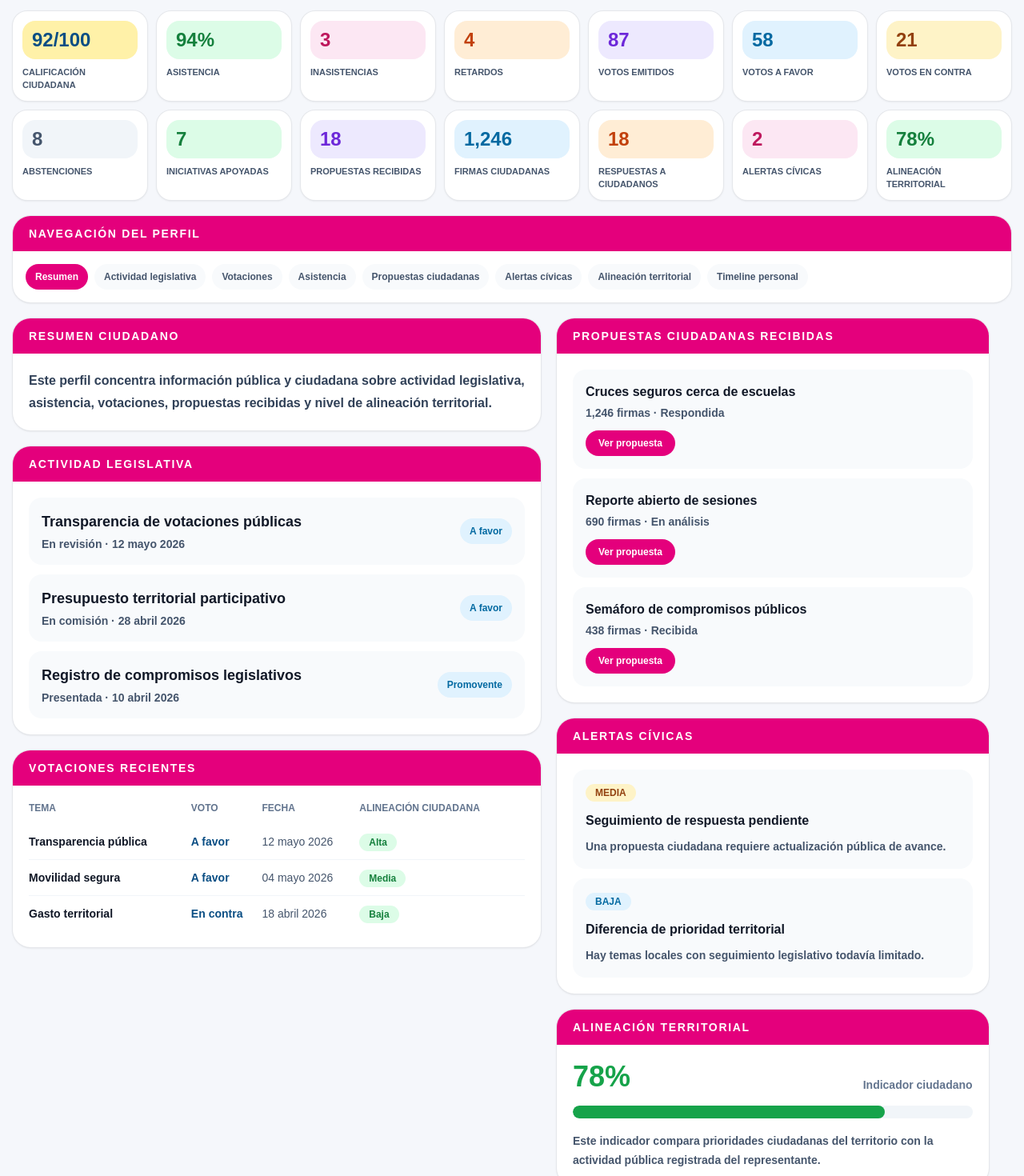
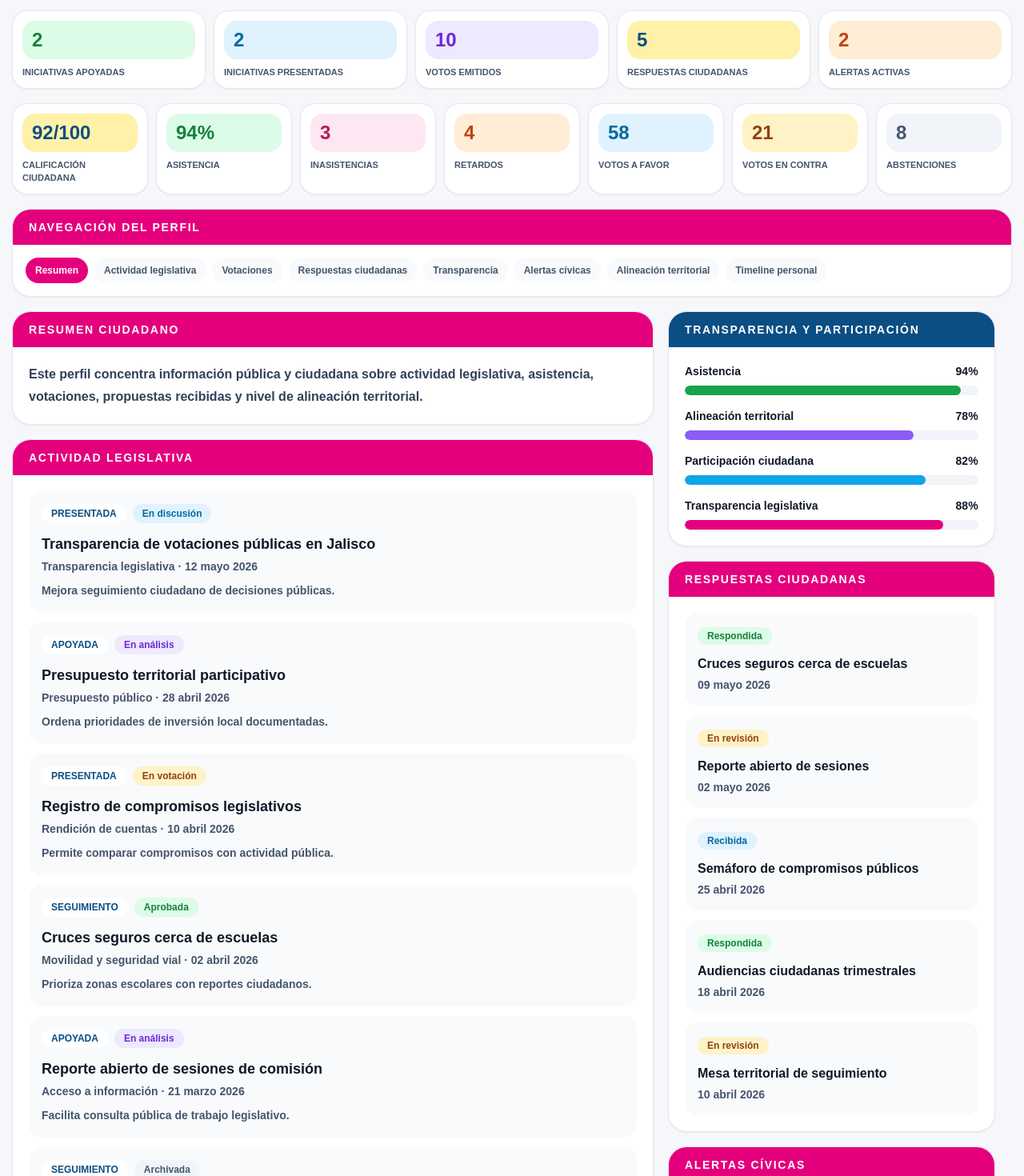
Before and after one commit to TecnocraciaParticipativaMexico/Plataforma, a Next.js app in the folder web/: page /congreso-civico/representacion/representantes/maria-teresa-lopez-garcia in a window 1280 px wide. Shown: the part 360-1830 px from the top of the page at 80% size. Built offline with nearby package versions, Linux system fonts and the light colour scheme.

Commit message:
Expand representative legislative activity profile

```diff
--- a/web/app/congreso-civico/representacion/representantes/[id]/page.tsx
+++ b/web/app/congreso-civico/representacion/representantes/[id]/page.tsx
@@ -10,6 +10,39 @@ type TipoRepresentacion =
   | "Legislador en funciones";
 
 type SeveridadAlerta = "baja" | "media" | "alta";
+type EstadoIniciativa = "En discusión" | "En análisis" | "En votación" | "Aprobada" | "Archivada";
+type TipoIniciativa = "apoyada" | "presentada" | "seguimiento";
+type VotoEmitido = "A favor" | "En contra" | "Abstención";
+type EstadoRespuesta = "Recibida" | "En revisión" | "Respondida";
+
+type IniciativaLegislativa = {
+  titulo: string;
+  categoria: string;
+  estado: EstadoIniciativa;
+  fecha: string;
+  impactoTerritorial: string;
+  tipo: TipoIniciativa;
+};
+
+type VotacionReciente = {
+  tema: string;
+  fecha: string;
+  votoEmitido: VotoEmitido;
+  participacionCiudadanaRelacionada: string;
+};
+
+type RespuestaCiudadana = {
+  propuestaRecibida: string;
+  fecha: string;
+  estadoRespuesta: EstadoRespuesta;
+};
+
+type IndicadoresParticipacion = {
+  asistencia: number;
+  alineacionTerritorial: number;
+  participacionCiudadana: number;
+  transparenciaLegislativa: number;
+};
 
 type RepresentanteMock = {
   id: string;
@@ -35,9 +68,10 @@ type RepresentanteMock = {
   alertasCivicas: number;
   alineacionTerritorial: number;
   actividadEnPlataforma: string;
-  iniciativas: Array<{ titulo: string; estado: string; postura: string; fecha: string }>;
-  votaciones: Array<{ tema: string; voto: string; fecha: string; alineacionCiudadana: string }>;
-  propuestas: Array<{ titulo: string; firmas: number; estadoRespuesta: string }>;
+  iniciativas: IniciativaLegislativa[];
+  votaciones: VotacionReciente[];
+  respuestasCiudadanas: RespuestaCiudadana[];
+  indicadoresParticipacion: IndicadoresParticipacion;
   alertas: Array<{ titulo: string; severidad: SeveridadAlerta; descripcion: string }>;
   timeline: Array<{ evento: string; fecha: string; descripcion: string }>;
 };
@@ -57,17 +91,110 @@ const alertaConfig: Record<SeveridadAlerta, string> = {
   alta: "bg-[#FFEDD5] text-[#C2410C]",
 };
 
+const estadoIniciativaConfig: Record<EstadoIniciativa, string> = {
+  "En discusión": "bg-[#E0F2FE] text-[#0369A1]",
+  "En análisis": "bg-[#EDE9FE] text-[#6D28D9]",
+  "En votación": "bg-[#FEF3C7] text-[#92400E]",
+  Aprobada: "bg-[#DCFCE7] text-[#15803D]",
+  Archivada: "bg-slate-100 text-slate-600",
+};
+
+const respuestaConfig: Record<EstadoRespuesta, string> = {
+  Recibida: "bg-[#E0F2FE] text-[#0369A1]",
+  "En revisión": "bg-[#FEF3C7] text-[#92400E]",
+  Respondida: "bg-[#DCFCE7] text-[#15803D]",
+};
+
 const tabsVisuales = [
   "Resumen",
   "Actividad legislativa",
   "Votaciones",
-  "Asistencia",
-  "Propuestas ciudadanas",
+  "Respuestas ciudadanas",
+  "Transparencia",
   "Alertas cívicas",
   "Alineación territorial",
   "Timeline personal",
 ] as const;
 
+function crearIniciativas(territorio: string): IniciativaLegislativa[] {
+  return [
+    {
+      titulo: `Transparencia de votaciones públicas en ${territorio}`,
+      categoria: "Transparencia legislativa",
+      estado: "En discusión",
+      fecha: "12 mayo 2026",
+      impactoTerritorial: "Mejora seguimiento ciudadano de decisiones públicas.",
+      tipo: "presentada",
+    },
+    {
+      titulo: "Presupuesto territorial participativo",
+      categoria: "Presupuesto público",
+      estado: "En análisis",
+      fecha: "28 abril 2026",
+      impactoTerritorial: "Ordena prioridades de inversión local documentadas.",
+      tipo: "apoyada",
+    },
+    {
+      titulo: "Registro de compromisos legislativos",
+      categoria: "Rendición de cuentas",
+      estado: "En votación",
+      fecha: "10 abril 2026",
+      impactoTerritorial: "Permite comparar compromisos con actividad pública.",
+      tipo: "presentada",
+    },
+    {
+      titulo: "Cruces seguros cerca de escuelas",
+      categoria: "Movilidad y seguridad vial",
+      estado: "Aprobada",
+      fecha: "02 abril 2026",
+      impactoTerritorial: "Prioriza zonas escolares con reportes ciudadanos.",
+      tipo: "seguimiento",
+    },
+    {
+      titulo: "Reporte abierto de sesiones de comisión",
+      categoria: "Acceso a información",
+      estado: "En análisis",
+      fecha: "21 marzo 2026",
+      impactoTerritorial: "Facilita consulta pública de trabajo legislativo.",
+      tipo: "apoyada",
+    },
+    {
+      titulo: "Mesa ciudadana de seguimiento trimestral",
+      categoria: "Participación ciudadana",
+      estado: "Archivada",
+      fecha: "08 marzo 2026",
+      impactoTerritorial: "Deja antecedentes para rediseño de participación local.",
+      tipo: "seguimiento",
+    },
+  ];
+}
+
+function crearVotaciones(): VotacionReciente[] {
+  return [
+    { tema: "Transparencia pública", votoEmitido: "A favor", fecha: "12 mayo 2026", participacionCiudadanaRelacionada: "Alta" },
+    { tema: "Movilidad segura", votoEmitido: "A favor", fecha: "04 mayo 2026", participacionCiudadanaRelacionada: "Media" },
+    { tema: "Gasto territorial", votoEmitido: "En contra", fecha: "18 abril 2026", participacionCiudadanaRelacionada: "Alta" },
+    { tema: "Audiencias ciudadanas", votoEmitido: "A favor", fecha: "11 abril 2026", participacionCiudadanaRelacionada: "Alta" },
+    { tema: "Datos abiertos legislativos", votoEmitido: "A favor", fecha: "05 abril 2026", participacionCiudadanaRelacionada: "Media" },
+    { tema: "Reglas de seguimiento de comisiones", votoEmitido: "Abstención", fecha: "29 marzo 2026", participacionCiudadanaRelacionada: "Baja" },
+    { tema: "Evaluación de programas locales", votoEmitido: "A favor", fecha: "20 marzo 2026", participacionCiudadanaRelacionada: "Media" },
+    { tema: "Agenda de seguridad vial", votoEmitido: "A favor", fecha: "14 marzo 2026", participacionCiudadanaRelacionada: "Alta" },
+    { tema: "Informe trimestral de compromisos", votoEmitido: "En contra", fecha: "07 marzo 2026", participacionCiudadanaRelacionada: "Media" },
+    { tema: "Canal digital de propuestas", votoEmitido: "A favor", fecha: "28 febrero 2026", participacionCiudadanaRelacionada: "Alta" },
+  ];
+}
+
+function crearRespuestas(): RespuestaCiudadana[] {
+  return [
+    { propuestaRecibida: "Cruces seguros cerca de escuelas", fecha: "09 mayo 2026", estadoRespuesta: "Respondida" },
+    { propuestaRecibida: "Reporte abierto de sesiones", fecha: "02 mayo 2026", estadoRespuesta: "En revisión" },
+    { propuestaRecibida: "Semáforo de compromisos públicos", fecha: "25 abril 2026", estadoRespuesta: "Recibida" },
+    { propuestaRecibida: "Audiencias ciudadanas trimestrales", fecha: "18 abril 2026", estadoRespuesta: "Respondida" },
+    { propuestaRecibida: "Mesa territorial de seguimiento", fecha: "10 abril 2026", estadoRespuesta: "En revisión" },
+  ];
+}
+
+// TODO: sustituir estos datos mock por fuentes oficiales y registros ciudadanos normalizados en una integración posterior.
 const REPRESENTANTES_MOCK: RepresentanteMock[] = [
   {
     id: "maria-teresa-lopez-garcia",
@@ -93,21 +220,10 @@ const REPRESENTANTES_MOCK: RepresentanteMock[] = [
     alertasCivicas: 2,
     alineacionTerritorial: 78,
     actividadEnPlataforma: "Activa en la plataforma",
-    iniciativas: [
-      { titulo: "Transparencia de votaciones públicas", estado: "En revisión", postura: "A favor", fecha: "12 mayo 2026" },
-      { titulo: "Presupuesto territorial participativo", estado: "En comisión", postura: "A favor", fecha: "28 abril 2026" },
-      { titulo: "Registro de compromisos legislativos", estado: "Presentada", postura: "Promovente", fecha: "10 abril 2026" },
-    ],
-    votaciones: [
-      { tema: "Transparencia pública", voto: "A favor", fecha: "12 mayo 2026", alineacionCiudadana: "Alta" },
-      { tema: "Movilidad segura", voto: "A favor", fecha: "04 mayo 2026", alineacionCiudadana: "Media" },
-      { tema: "Gasto territorial", voto: "En contra", fecha: "18 abril 2026", alineacionCiudadana: "Baja" },
-    ],
-    propuestas: [
-      { titulo: "Cruces seguros cerca de escuelas", firmas: 1246, estadoRespuesta: "Respondida" },
-      { titulo: "Reporte abierto de sesiones", firmas: 690, estadoRespuesta: "En análisis" },
-      { titulo: "Semáforo de compromisos públicos", firmas: 438, estadoRespuesta: "Recibida" },
-    ],
+    iniciativas: crearIniciativas("Jalisco"),
+    votaciones: crearVotaciones(),
+    respuestasCiudadanas: crearRespuestas(),
+    indicadoresParticipacion: { asistencia: 94, alineacionTerritorial: 78, participacionCiudadana: 82, transparenciaLegislativa: 88 },
     alertas: [
       { titulo: "Seguimiento de respuesta pendiente", severidad: "media", descripcion: "Una propuesta ciudadana requiere actualización pública de avance." },
       { titulo: "Diferencia de prioridad territorial", severidad: "baja", descripcion: "Hay temas locales con seguimiento legislativo todavía limitado." },
@@ -143,21 +259,10 @@ const REPRESENTANTES_MOCK: RepresentanteMock[] = [
     alertasCivicas: 1,
     alineacionTerritorial: 84,
     actividadEnPlataforma: "Activa en la plataforma",
-    iniciativas: [
-      { titulo: "Seguimiento público de respuestas ciudadanas", estado: "En análisis", postura: "A favor", fecha: "06 mayo 2026" },
-      { titulo: "Registro de compromisos legislativos", estado: "Presentada", postura: "A favor", fecha: "29 abril 2026" },
-      { titulo: "Transparencia de sesiones", estado: "Con dictamen", postura: "A favor", fecha: "17 abril 2026" },
-    ],
-    votaciones: [
-      { tema: "Atención ciudadana", voto: "A favor", fecha: "06 mayo 2026", alineacionCiudadana: "Alta" },
-      { tema: "Presupuesto local", voto: "Abstención", fecha: "24 abril 2026", alineacionCiudadana: "Media" },
-      { tema: "Memoria pública", voto: "A favor", fecha: "17 abril 2026", alineacionCiudadana: "Alta" },
-    ],
-    propuestas: [
-      { titulo: "Reporte abierto de sesiones", firmas: 970, estadoRespuesta: "Respondida" },
-      { titulo: "Semáforo de respuestas públicas", firmas: 720, estadoRespuesta: "Respondida" },
-      { titulo: "Audiencias ciudadanas trimestrales", firmas: 514, estadoRespuesta: "Recibida" },
-    ],
+    iniciativas: crearIniciativas("Nuevo León"),
+    votaciones: crearVotaciones(),
+    respuestasCiudadanas: crearRespuestas(),
+    indicadoresParticipacion: { asistencia: 95, alineacionTerritorial: 84, participacionCiudadana: 79, transparenciaLegislativa: 91 },
     alertas: [
       { titulo: "Alta participación ciudadana recibida", severidad: "baja", descripcion: "El volumen de propuestas exige seguimiento público constante." },
     ],
@@ -192,21 +297,10 @@ const REPRESENTANTES_MOCK: RepresentanteMock[] = [
     alertasCivicas: 1,
     alineacionTerritorial: 81,
     actividadEnPlataforma: "Perfil completado por comité ciudadano",
-    iniciativas: [
-      { titulo: "Presupuesto para agua comunitaria", estado: "En seguimiento", postura: "A favor", fecha: "01 mayo 2026" },
-      { titulo: "Consulta territorial de prioridades", estado: "En revisión", postura: "Promovente", fecha: "21 abril 2026" },
-      { titulo: "Auditoría ciudadana de obra pública", estado: "Recibida", postura: "A favor", fecha: "14 abril 2026" },
-    ],
-    votaciones: [
-      { tema: "Servicios públicos", voto: "A favor", fecha: "01 mayo 2026", alineacionCiudadana: "Alta" },
-      { tema: "Obra pública", voto: "A favor", fecha: "21 abril 2026", alineacionCiudadana: "Media" },
-      { tema: "Gasto operativo", voto: "En contra", fecha: "14 abril 2026", alineacionCiudadana: "Media" },
-    ],
-    propuestas: [
-      { titulo: "Presupuesto para agua comunitaria", firmas: 860, estadoRespuesta: "En análisis" },
-      { titulo: "Auditoría de obras inconclusas", firmas: 412, estadoRespuesta: "Recibida" },
-      { titulo: "Mesa territorial de seguimiento", firmas: 238, estadoRespuesta: "Respondida" },
-    ],
+    iniciativas: crearIniciativas("Jalisco ciudadano"),
+    votaciones: crearVotaciones(),
+    respuestasCiudadanas: crearRespuestas(),
+    indicadoresParticipacion: { asistencia: 89, alineacionTerritorial: 81, participacionCiudadana: 86, transparenciaLegislativa: 80 },
     alertas: [
       { titulo: "Seguimiento pendiente de compromisos", severidad: "media", descripcion: "Hay compromisos ciudadanos que requieren cierre documental." },
     ],
@@ -227,6 +321,10 @@ export function generateStaticParams() {
   return REPRESENTANTES_MOCK.map((representante) => ({ id: representante.id }));
 }
 
+function contarIniciativas(iniciativas: IniciativaLegislativa[], tipo: TipoIniciativa) {
+  return iniciativas.filter((iniciativa) => iniciativa.tipo === tipo).length;
+}
+
 export default function CongresoCivicoRepresentantePerfilPage({ params }: { params: { id: string } }) {
   const representante = obtenerRepresentante(params.id);
 
@@ -235,21 +333,27 @@ export default function CongresoCivicoRepresentantePerfilPage({ params }: { para
   }
 
   const tipo = tipoConfig[representante.tipoRepresentacion];
+  const resumenActividad = [
+    { label: "Iniciativas apoyadas", valor: contarIniciativas(representante.iniciativas, "apoyada"), color: "bg-[#DCFCE7] text-[#15803D]" },
+    { label: "Iniciativas presentadas", valor: contarIniciativas(representante.iniciativas, "presentada"), color: "bg-[#E0F2FE] text-[#0369A1]" },
+    { label: "Votos emitidos", valor: representante.votaciones.length, color: "bg-[#EDE9FE] text-[#6D28D9]" },
+    { label: "Respuestas ciudadanas", valor: representante.respuestasCiudadanas.length, color: "bg-[#FFF1A8] text-[#0A4E84]" },
+    { label: "Alertas activas", valor: representante.alertas.length, color: "bg-[#FFEDD5] text-[#C2410C]" },
+  ];
   const metricas = [
     { label: "Calificación ciudadana", valor: `${representante.calificacionCiudadana}/100`, color: "bg-[#FFF1A8] text-[#0A4E84]" },
     { label: "Asistencia", valor: `${representante.asistencia}%`, color: "bg-[#DCFCE7] text-[#15803D]" },
     { label: "Inasistencias", valor: representante.inasistencias, color: "bg-[#FCE7F3] text-[#BE185D]" },
     { label: "Retardos", valor: representante.retardos, color: "bg-[#FFEDD5] text-[#C2410C]" },
-    { label: "Votos emitidos", valor: representante.votosEmitidos, color: "bg-[#EDE9FE] text-[#6D28D9]" },
     { label: "Votos a favor", valor: representante.votosAFavor, color: "bg-[#E0F2FE] text-[#0369A1]" },
     { label: "Votos en contra", valor: representante.votosEnContra, color: "bg-[#FEF3C7] text-[#92400E]" },
     { label: "Abstenciones", valor: representante.abstenciones, color: "bg-slate-100 text-slate-600" },
-    { label: "Iniciativas apoyadas", valor: representante.iniciativasApoyadas, color: "bg-[#DCFCE7] text-[#15803D]" },
-    { label: "Propuestas recibidas", valor: representante.propuestasCiudadanasRecibidas, color: "bg-[#EDE9FE] text-[#6D28D9]" },
-    { label: "Firmas ciudadanas", valor: representante.firmasCiudadanasRecibidas.toLocaleString("es-MX"), color: "bg-[#E0F2FE] text-[#0369A1]" },
-    { label: "Respuestas a ciudadanos", valor: representante.respuestasACiudadanos, color: "bg-[#FFEDD5] text-[#C2410C]" },
-    { label: "Alertas cívicas", valor: representante.alertasCivicas, color: "bg-[#FCE7F3] text-[#BE185D]" },
-    { label: "Alineación territorial", valor: `${representante.alineacionTerritorial}%`, color: "bg-[#DCFCE7] text-[#15803D]" },
+  ];
+  const indicadores = [
+    { label: "Asistencia", valor: representante.indicadoresParticipacion.asistencia, color: "bg-[#16A34A]" },
+    { label: "Alineación territorial", valor: representante.indicadoresParticipacion.alineacionTerritorial, color: "bg-[#8B5CF6]" },
+    { label: "Participación ciudadana", valor: representante.indicadoresParticipacion.participacionCiudadana, color: "bg-[#0EA5E9]" },
+    { label: "Transparencia legislativa", valor: representante.indicadoresParticipacion.transparenciaLegislativa, color: "bg-[#E4007C]" },
   ];
 
   return (
@@ -282,8 +386,8 @@ export default function CongresoCivicoRepresentantePerfilPage({ params }: { para
                 <div className="mt-1 text-lg font-black text-[#111827]">{representante.actividadEnPlataforma}</div>
               </div>
               <div>
-                <div className="text-xs font-bold uppercase tracking-[0.12em] text-slate-500">Estado</div>
-                <div className="mt-1 text-lg font-black text-[#111827]">{representante.estado}</div>
+                <div className="text-xs font-bold uppercase tracking-[0.12em] text-slate-500">Votos registrados</div>
+                <div className="mt-1 text-lg font-black text-[#111827]">{representante.votaciones.length}</div>
               </div>
               <div>
                 <div className="text-xs font-bold uppercase tracking-[0.12em] text-slate-500">Alineación</div>
@@ -291,6 +395,15 @@ export default function CongresoCivicoRepresentantePerfilPage({ params }: { para
               </div>
             </div>
           </div>
+        </section>
+
+        <section className="mb-5 grid gap-3 sm:grid-cols-2 lg:grid-cols-5">
+          {resumenActividad.map((item) => (
+            <article key={item.label} className="rounded-[18px] bg-white p-3 shadow-sm ring-1 ring-[#E5E7EB]">
+              <div className={`${item.color} rounded-2xl px-3 py-2 text-2xl font-black`}>{item.valor}</div>
+              <div className="mt-2 text-[11px] font-bold uppercase leading-4 text-slate-600">{item.label}</div>
+            </article>
+          ))}
         </section>
 
         <section className="mb-5 grid gap-3 sm:grid-cols-2 lg:grid-cols-4 xl:grid-cols-7">
@@ -327,12 +440,16 @@ export default function CongresoCivicoRepresentantePerfilPage({ params }: { para
               <div className="grid gap-3 p-5">
                 {representante.iniciativas.map((iniciativa) => (
                   <article key={iniciativa.titulo} className="rounded-2xl bg-[#F8FAFC] p-4">
-                    <div className="flex flex-col gap-3 md:flex-row md:items-center md:justify-between">
+                    <div className="flex flex-col gap-3 md:flex-row md:items-start md:justify-between">
                       <div>
-                        <h2 className="text-lg font-black text-[#111827]">{iniciativa.titulo}</h2>
-                        <p className="mt-1 text-sm font-semibold text-slate-600">{iniciativa.estado} · {iniciativa.fecha}</p>
+                        <div className="flex flex-wrap gap-2">
+                          <span className="rounded-full bg-white px-3 py-1 text-xs font-black uppercase text-[#0A4E84]">{iniciativa.tipo}</span>
+                          <span className={`${estadoIniciativaConfig[iniciativa.estado]} rounded-full px-3 py-1 text-xs font-black`}>{iniciativa.estado}</span>
+                        </div>
+                        <h2 className="mt-3 text-lg font-black text-[#111827]">{iniciativa.titulo}</h2>
+                        <p className="mt-1 text-sm font-semibold text-slate-600">{iniciativa.categoria} · {iniciativa.fecha}</p>
+                        <p className="mt-2 text-sm font-semibold leading-6 text-slate-600">{iniciativa.impactoTerritorial}</p>
                       </div>
-                      <span className="rounded-full bg-[#E0F2FE] px-3 py-2 text-xs font-black text-[#0369A1]">{iniciativa.postura}</span>
                     </div>
                   </article>
                 ))}
@@ -342,22 +459,22 @@ export default function CongresoCivicoRepresentantePerfilPage({ params }: { para
             <section className="overflow-hidden rounded-[22px] bg-white shadow-sm ring-1 ring-[#E5E7EB]">
               <div className="bg-[#E4007C] px-5 py-3 text-sm font-black uppercase tracking-[0.12em] text-white">Votaciones recientes</div>
               <div className="overflow-x-auto p-5">
-                <table className="w-full min-w-[620px] text-left text-sm">
+                <table className="w-full min-w-[760px] text-left text-sm">
                   <thead className="text-xs uppercase text-slate-500">
                     <tr>
                       <th className="pb-3">Tema</th>
-                      <th className="pb-3">Voto</th>
                       <th className="pb-3">Fecha</th>
-                      <th className="pb-3">Alineación ciudadana</th>
+                      <th className="pb-3">Voto emitido</th>
+                      <th className="pb-3">Participación ciudadana relacionada</th>
                     </tr>
                   </thead>
                   <tbody className="divide-y divide-slate-100">
                     {representante.votaciones.map((votacion) => (
                       <tr key={`${votacion.tema}-${votacion.fecha}`}>
                         <td className="py-3 font-bold text-[#111827]">{votacion.tema}</td>
-                        <td className="py-3 font-semibold text-[#0A4E84]">{votacion.voto}</td>
                         <td className="py-3 text-slate-600">{votacion.fecha}</td>
-                        <td className="py-3"><span className="rounded-full bg-[#DCFCE7] px-3 py-1 text-xs font-black text-[#15803D]">{votacion.alineacionCiudadana}</span></td>
+                        <td className="py-3 font-semibold text-[#0A4E84]">{votacion.votoEmitido}</td>
+                        <td className="py-3"><span className="rounded-full bg-[#DCFCE7] px-3 py-1 text-xs font-black text-[#15803D]">{votacion.participacionCiudadanaRelacionada}</span></td>
                       </tr>
                     ))}
                   </tbody>
@@ -368,13 +485,30 @@ export default function CongresoCivicoRepresentantePerfilPage({ params }: { para
 
           <aside className="space-y-5">
             <section className="overflow-hidden rounded-[22px] bg-white shadow-sm ring-1 ring-[#E5E7EB]">
-              <div className="bg-[#E4007C] px-5 py-3 text-sm font-black uppercase tracking-[0.12em] text-white">Propuestas ciudadanas recibidas</div>
+              <div className="bg-[#0A4E84] px-5 py-3 text-sm font-black uppercase tracking-[0.12em] text-white">Transparencia y participación</div>
+              <div className="grid gap-4 p-5">
+                {indicadores.map((indicador) => (
+                  <div key={indicador.label}>
+                    <div className="mb-2 flex items-center justify-between gap-3 text-sm font-black text-[#111827]">
+                      <span>{indicador.label}</span>
+                      <span>{indicador.valor}%</span>
+                    </div>
+                    <div className="h-3 overflow-hidden rounded-full bg-slate-100">
+                      <div className={`${indicador.color} h-full rounded-full`} style={{ width: `${indicador.valor}%` }} />
+                    </div>
+                  </div>
+                ))}
+              </div>
+            </section>
+
+            <section className="overflow-hidden rounded-[22px] bg-white shadow-sm ring-1 ring-[#E5E7EB]">
+              <div className="bg-[#E4007C] px-5 py-3 text-sm font-black uppercase tracking-[0.12em] text-white">Respuestas ciudadanas</div>
               <div className="grid gap-3 p-5">
-                {representante.propuestas.map((propuesta) => (
-                  <article key={propuesta.titulo} className="rounded-2xl bg-[#F8FAFC] p-4">
-                    <h2 className="font-black text-[#111827]">{propuesta.titulo}</h2>
-                    <p className="mt-1 text-sm font-semibold text-slate-600">{propuesta.firmas.toLocaleString("es-MX")} firmas · {propuesta.estadoRespuesta}</p>
-                    <button type="button" className="mt-3 rounded-full bg-[#E4007C] px-4 py-2 text-xs font-black text-white">Ver propuesta</button>
+                {representante.respuestasCiudadanas.map((respuesta) => (
+                  <article key={`${respuesta.propuestaRecibida}-${respuesta.fecha}`} className="rounded-2xl bg-[#F8FAFC] p-4">
+                    <span className={`${respuestaConfig[respuesta.estadoRespuesta]} rounded-full px-3 py-1 text-xs font-black`}>{respuesta.estadoRespuesta}</span>
+                    <h2 className="mt-3 font-black text-[#111827]">{respuesta.propuestaRecibida}</h2>
+                    <p className="mt-1 text-sm font-semibold text-slate-600">{respuesta.fecha}</p>
                   </article>
                 ))}
               </div>
@@ -390,22 +524,6 @@ export default function CongresoCivicoRepresentantePerfilPage({ params }: { para
                     <p className="mt-2 text-sm font-semibold leading-6 text-slate-600">{alerta.descripcion}</p>
                   </article>
                 ))}
-              </div>
-            </section>
-
-            <section className="overflow-hidden rounded-[22px] bg-white shadow-sm ring-1 ring-[#E5E7EB]">
-              <div className="bg-[#E4007C] px-5 py-3 text-sm font-black uppercase tracking-[0.12em] text-white">Alineación territorial</div>
-              <div className="p-5">
-                <div className="flex items-end justify-between gap-4">
-                  <div className="text-4xl font-black text-[#16A34A]">{representante.alineacionTerritorial}%</div>
-                  <div className="text-sm font-bold text-slate-500">Indicador ciudadano</div>
-                </div>
-                <div className="mt-4 h-4 overflow-hidden rounded-full bg-slate-100">
-                  <div className="h-full rounded-full bg-[#16A34A]" style={{ width: `${representante.alineacionTerritorial}%` }} />
-                </div>
-                <p className="mt-4 text-sm font-semibold leading-6 text-slate-600">
-                  Este indicador compara prioridades ciudadanas del territorio con la actividad pública registrada del representante.
-                </p>
               </div>
             </section>
 
```
